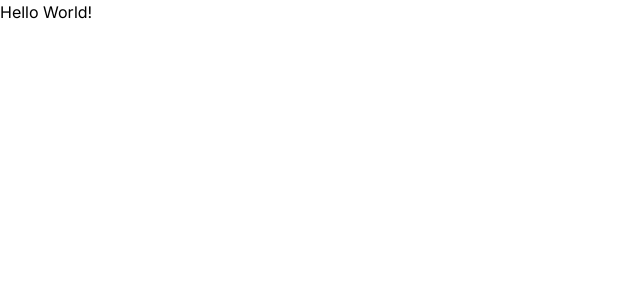
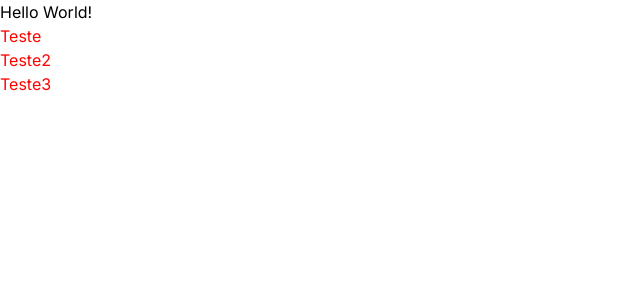
Before and after one commit to WendelGregorio/NLW_Spacetime, a Next.js app: page / in a window 1280 px wide. Shown: the top 300 px of the page, without its empty margins (0-640 px from the left). Built offline with nearby package versions, Linux system fonts and the light colour scheme.

Commit message:
test component Button

```diff
--- a/src/app/page.tsx
+++ b/src/app/page.tsx
@@ -1,5 +1,12 @@
+import { Button } from "@/components/Button";
+
 export default function Home() {
   return (
-    <h1>Hello World!</h1>
+    <h1>
+      Hello World!
+      <Button title="Teste"/>
+      <Button title="Teste2"/>
+      <Button title="Teste3"/>
+    </h1>
   )
 }
--- /dev/null
+++ b/src/components/Button.tsx
@@ -0,0 +1,13 @@
+const styles = {
+    color: '#f00',
+}
+
+interface ButtonProps {
+    title: string
+}
+
+export function Button(props: ButtonProps){
+    return (
+        <p style={styles}>{props.title}</p>
+    )
+}
```
